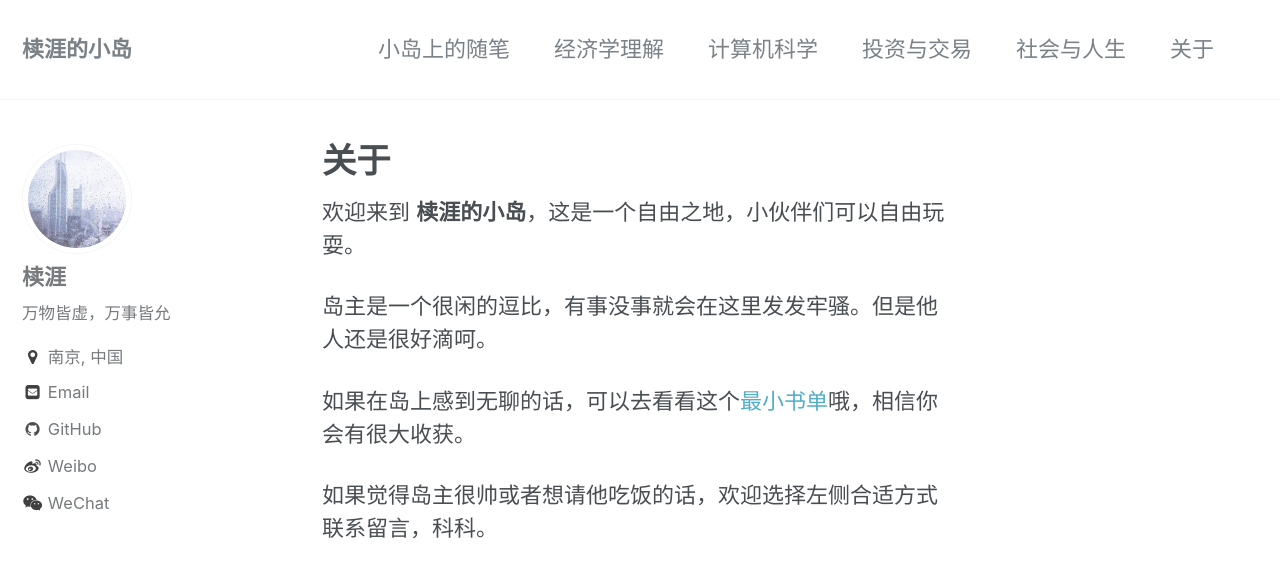
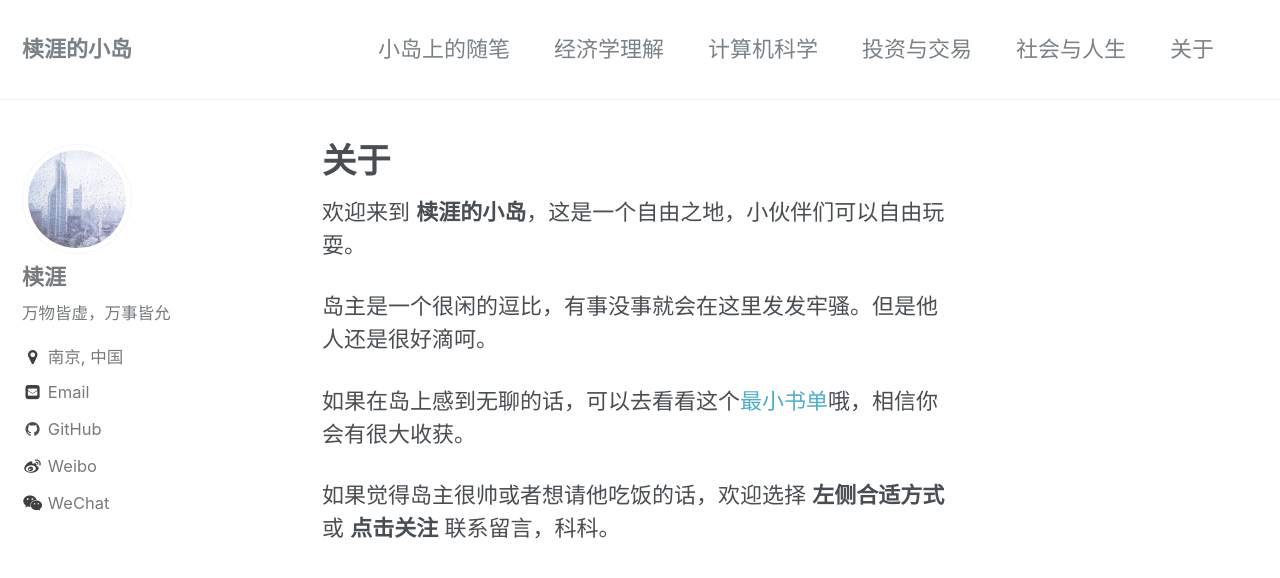
Before and after one commit to wudayu/wudayu.github.io, a Jekyll site: the page built from _pages/headers/about.md, in a window 1280 px wide and 900 px high. Shown: the top 578 px of the window. Built offline with Jekyll 4.4.1, drawn with Linux system fonts in a browser that asks for light colours.

Commit message:
modify about

```diff
--- a/_pages/headers/about.md
+++ b/_pages/headers/about.md
@@ -11,4 +11,4 @@ author_profile: true
 
 如果在岛上感到无聊的话，可以去看看这个[最小书单]({% link _posts/essay/2017-08-25-最小书单.md %})哦，相信你会有很大收获。
 
-如果觉得岛主很帅或者想请他吃饭的话，欢迎选择左侧合适方式联系留言，科科。
+如果觉得岛主很帅或者想请他吃饭的话，欢迎选择 **左侧合适方式** 或 **点击关注** 联系留言，科科。
```
